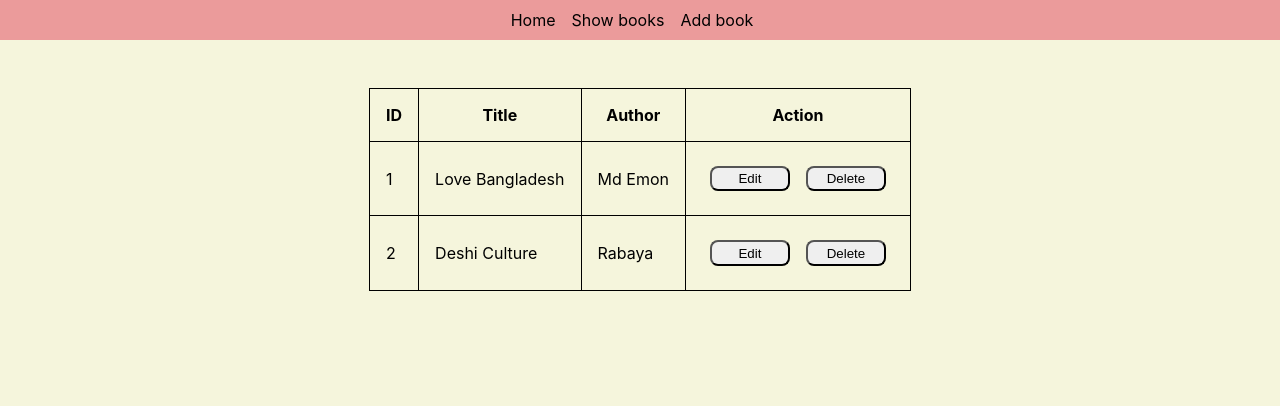
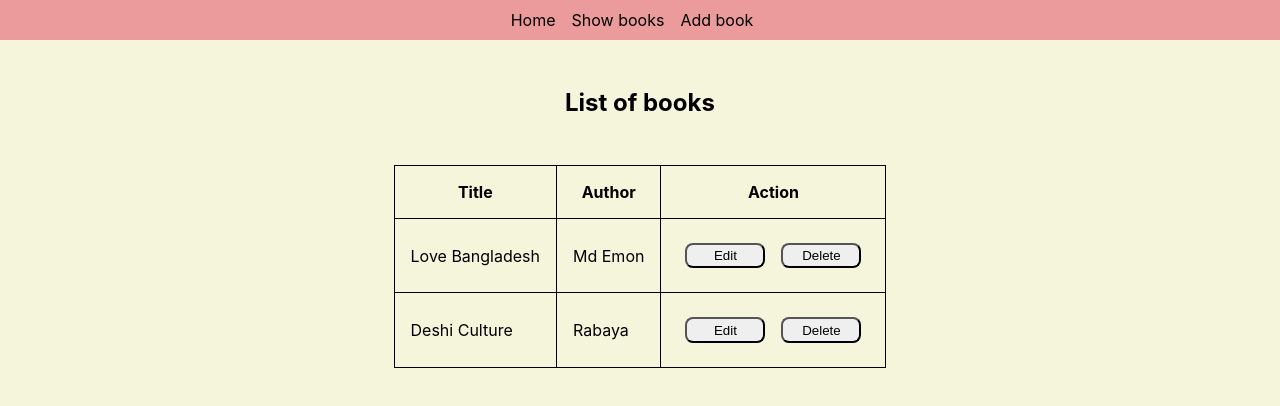
Before and after one commit to Momenuzzaman/react_redux_curd_app, a React (Create React App) app: page /show-books in a window 1280 px wide. Shown: the top 406 px of the page. Built offline with nearby package versions, Linux system fonts and the light colour scheme.

Commit message:
complete

```diff
--- a/package.json
+++ b/package.json
@@ -12,6 +12,7 @@
     "react-redux": "^8.0.5",
     "react-router-dom": "^6.6.1",
     "react-scripts": "5.0.1",
+    "uuid": "^9.0.0",
     "web-vitals": "^2.1.4"
   },
   "scripts": {
--- a/src/fetaures/books/AddBook.js
+++ b/src/fetaures/books/AddBook.js
@@ -2,17 +2,18 @@ import React, { useState } from 'react';
 import { useDispatch, useSelector } from 'react-redux';
 import { useNavigate } from 'react-router-dom';
 import { addBook } from './BooksSlice';
+import { v4 as uuidv4 } from 'uuid';
 
 const AddBook = () => {
     const [title, setTitle] = useState('');
     const [author, setAuthor] = useState('');
     const dispatch = useDispatch();
     const navigate = useNavigate();
-    const numberOfBooks = useSelector((state) => state.booksReducer.books.length);
+    // const numberOfBooks = useSelector((state) => state.booksReducer.books.length);
 
     const handleSubmit = (e) => {
         e.preventDefault();
-        const book = { id: numberOfBooks + 1, title, author };
+        const book = { id: uuidv4(), title, author };
         dispatch(addBook(book));
         navigate("/show-books", { replace: true });
     };
--- a/src/fetaures/books/BooksSlice.js
+++ b/src/fetaures/books/BooksSlice.js
@@ -1,9 +1,10 @@
 import { createSlice } from "@reduxjs/toolkit";
+import { v4 as uuidv4 } from 'uuid';
 
 const initialBooks = {
     books: [
-        { id: 1, title: 'Love Bangladesh', author: 'Md Emon' },
-        { id: 2, title: 'Deshi Culture', author: 'Rabaya' }
+        { id: uuidv4(), title: 'Love Bangladesh', author: 'Md Emon' },
+        { id: uuidv4(), title: 'Deshi Culture', author: 'Rabaya' }
     ]
 };
 export const booksSlice = createSlice({
@@ -16,7 +17,7 @@ export const booksSlice = createSlice({
         },
         updateBook: (state, action) => {
             const { id, title, author } = action.payload;
-            const isBookExist = state.books.find(book => book.id === id);
+            const isBookExist = state.books.filter(book => book.id === id);
             if (isBookExist) {
                 isBookExist[0].title = title;
                 isBookExist[0].author = author;
@@ -29,5 +30,5 @@ export const booksSlice = createSlice({
     },
 });
 
-export const { showBooks, addBook, deleteBook } = booksSlice.actions;
+export const { showBooks, addBook, deleteBook, updateBook } = booksSlice.actions;
 export default booksSlice.reducer;
--- a/src/fetaures/books/BooksView.js
+++ b/src/fetaures/books/BooksView.js
@@ -12,10 +12,11 @@ const BooksView = () => {
 
     return (
         <div>
+            <h2>List of books</h2>
             <table>
                 <thead>
                     <tr>
-                        <th>ID</th>
+                        {/* <th>ID</th> */}
                         <th>Title</th>
                         <th>Author</th>
                         <th>Action</th>
@@ -25,8 +26,8 @@ const BooksView = () => {
                     {books && books.map(book => {
                         const { id, title, author } = book;
                         return (
-                            <tr>
-                                <td>{id}</td>
+                            <tr key={book.id}>
+                                {/* <td>{id}</td> */}
                                 <td>{title}</td>
                                 <td>{author}</td>
                                 <td>
--- a/src/fetaures/books/EditBook.js
+++ b/src/fetaures/books/EditBook.js
@@ -1,14 +1,19 @@
 import React, { useState } from 'react';
-import { useLocation } from 'react-router-dom';
+import { useDispatch } from 'react-redux';
+import { useLocation, useNavigate } from 'react-router-dom';
+import { updateBook } from './BooksSlice';
 
 const EditBook = () => {
     const location = useLocation();
-    console.log(location);
+    const dispatch = useDispatch();
+    const navigate = useNavigate();
     const [id, setId] = useState(location.state.id);
     const [title, setTitle] = useState(location.state.title);
     const [author, setAuthor] = useState(location.state.author);
     const handleSubmit = (e) => {
         e.preventDefault();
+        dispatch(updateBook({ id, title, author }));
+        navigate("/show-books", { redirect: true });
     };
     return (
         <div>
```
Also changed, not shown: 1 other file (tests, documents, lock files or other folders).
